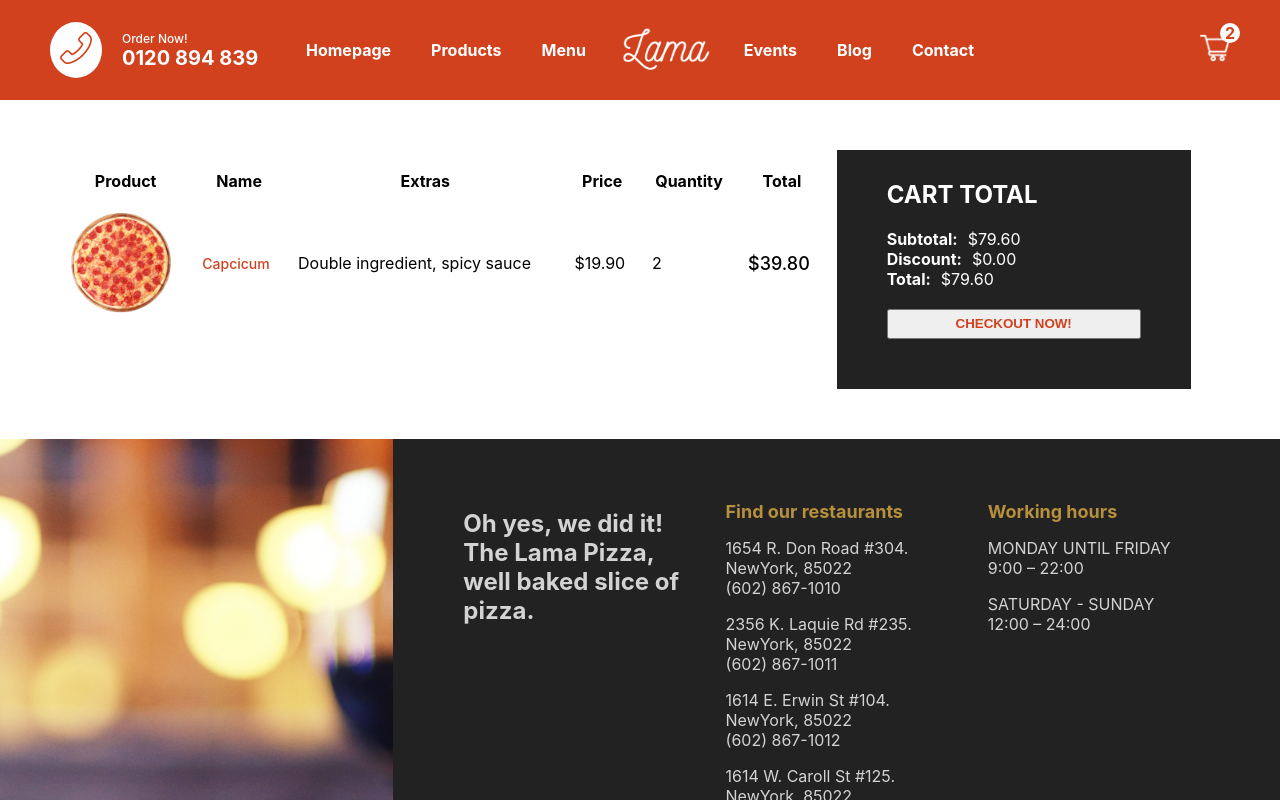
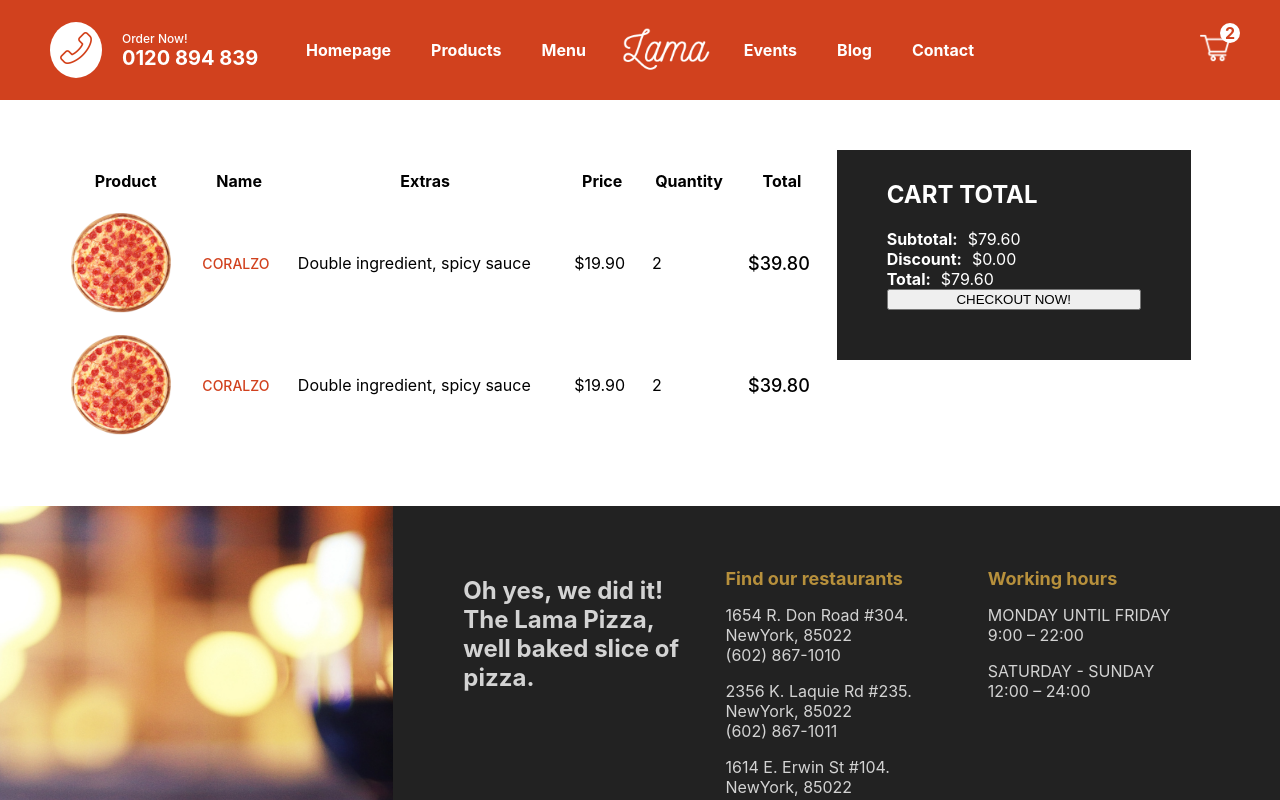
Before and after one commit to tarunfy/pizza-shop, a Next.js app: page /cart in a window 1280 px wide. Shown: the top 800 px of the page. Built offline with nearby package versions, Linux system fonts and the light colour scheme.

Commit message:
fixed a bug

```diff
--- a/pages/cart.jsx
+++ b/pages/cart.jsx
@@ -1,12 +1,12 @@
+import styles from "../styles/Cart.module.css";
 import Image from "next/image";
-import React from "react";
-import styles from "../styles/Cart.module.css";
 
 const Cart = () => {
   return (
     <div className={styles.container}>
       <div className={styles.left}>
         <table className={styles.table}>
+          <thead>
             <tr className={styles.trTitle}>
               <th>Product</th>
               <th>Name</th>
@@ -15,19 +15,21 @@ const Cart = () => {
               <th>Quantity</th>
               <th>Total</th>
             </tr>
-          <tr>
+          </thead>
+          <tbody>
+            <tr className={styles.tr}>
               <td>
                 <div className={styles.imgContainer}>
                   <Image
-                  alt="img"
                     src="/img/pizza.png"
                     layout="fill"
                     objectFit="cover"
+                    alt=""
                   />
                 </div>
               </td>
               <td>
-              <span className={styles.name}>Capcicum</span>
+                <span className={styles.name}>CORALZO</span>
               </td>
               <td>
                 <span className={styles.extras}>
@@ -44,9 +46,38 @@ const Cart = () => {
                 <span className={styles.total}>$39.80</span>
               </td>
             </tr>
+            <tr className={styles.tr}>
+              <td>
+                <div className={styles.imgContainer}>
+                  <Image
+                    src="/img/pizza.png"
+                    layout="fill"
+                    objectFit="cover"
+                    alt=""
+                  />
+                </div>
+              </td>
+              <td>
+                <span className={styles.name}>CORALZO</span>
+              </td>
+              <td>
+                <span className={styles.extras}>
+                  Double ingredient, spicy sauce
+                </span>
+              </td>
+              <td>
+                <span className={styles.price}>$19.90</span>
+              </td>
+              <td>
+                <span className={styles.quantity}>2</span>
+              </td>
+              <td>
+                <span className={styles.total}>$39.80</span>
+              </td>
+            </tr>
+          </tbody>
         </table>
       </div>
-
       <div className={styles.right}>
         <div className={styles.wrapper}>
           <h2 className={styles.title}>CART TOTAL</h2>
@@ -59,7 +90,7 @@ const Cart = () => {
           <div className={styles.totalText}>
             <b className={styles.totalTextTitle}>Total:</b>$79.60
           </div>
-          <button className={styles.btn}>CHECKOUT NOW!</button>
+          <button className={styles.button}>CHECKOUT NOW!</button>
         </div>
       </div>
     </div>
--- a/pages/orders/[id].jsx
+++ b/pages/orders/[id].jsx
@@ -15,12 +15,15 @@ const Order = () => {
       <div className={styles.left}>
         <div className={styles.row}>
           <table className={styles.table}>
+            <thead>
               <tr className={styles.trTitle}>
                 <th>Order ID</th>
                 <th>Customer</th>
                 <th>Address</th>
                 <th>Total</th>
               </tr>
+            </thead>
+            <tbody>
               <tr>
                 <td>
                   <span className={styles.id}>12313131</span>
@@ -35,6 +38,7 @@ const Order = () => {
                   <span className={styles.total}>$44.2</span>
                 </td>
               </tr>
+            </tbody>
           </table>
         </div>
         <div className={styles.row}>
--- a/styles/Featured.module.css
+++ b/styles/Featured.module.css
@@ -1,5 +1,5 @@
 .container{
-    height: 100vh;
+    height: calc(100vh - 100px);
     background-color: #d1411e;
     overflow: hidden;
 }
--- a/styles/Footer.module.css
+++ b/styles/Footer.module.css
@@ -1,5 +1,5 @@
 .container{
-    height: 100vh;
+    height: calc(100vh - 100px);
     background-color: #222;
     display: flex;
 }
```
Lines whose indentation alone changed are shown as unchanged.
